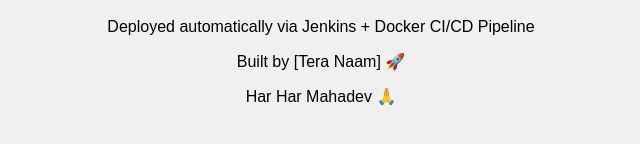
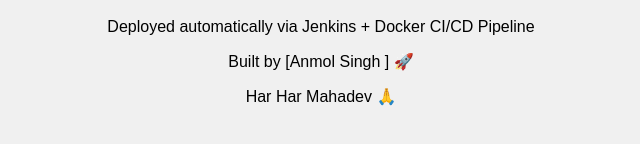
Before and after one commit to AnmolSingh8858/static-website1, a plain HTML site: page index.html in a window 1280 px wide. Shown: the part 140-284 px from the top of the page, 319-959 px from the left. Drawn offline with Linux system fonts and the light colour scheme.

Commit message:
Add name  for automated Docker deployment

```diff
--- a/index.html
+++ b/index.html
@@ -12,7 +12,7 @@
 <body>
     <h1>Welcome to My Portfolio – Built with DevOps!</h1>
     <p>Deployed automatically via Jenkins + Docker CI/CD Pipeline</p>
-    <p>Built by [Tera Naam] 🚀</p>
+    <p>Built by [Anmol Singh ] 🚀</p>
     <p>Har Har Mahadev 🙏</p>
 </body>
 </html>
```
